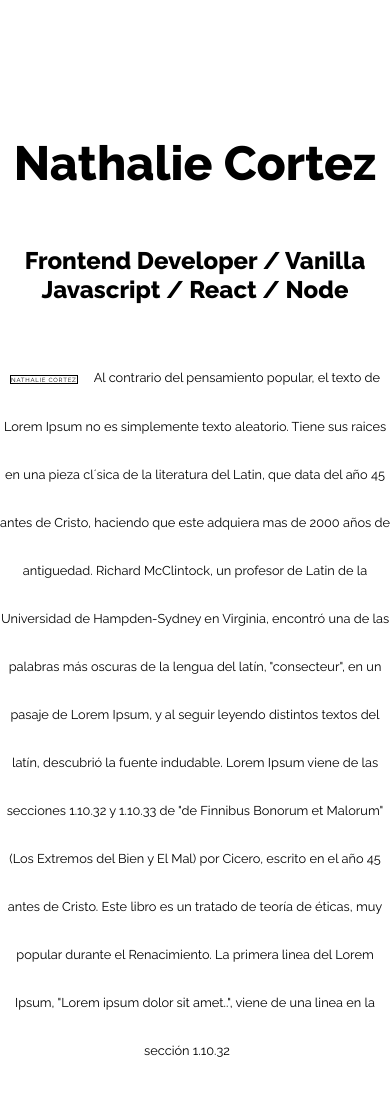
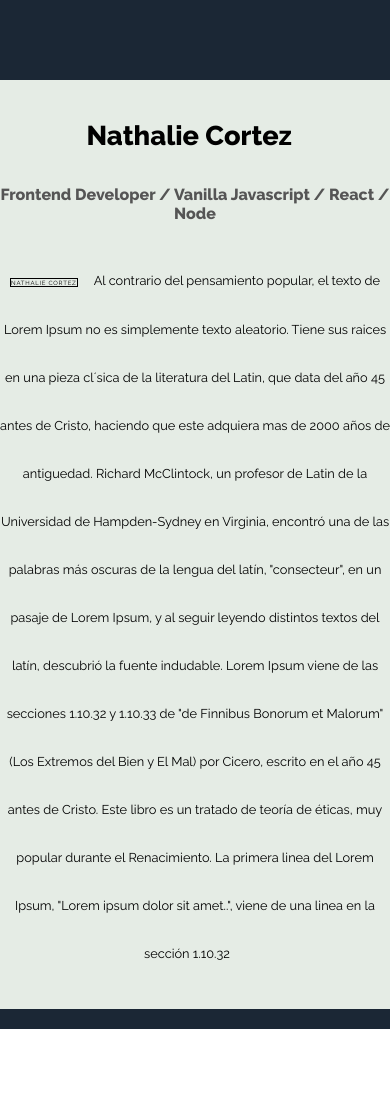
Before and after one commit to NathaliCo/NathaliCo.github.io, a React (Create React App) app: page /HomePage in a window 390 px wide. Shown: the top 1096 px of the page. After the commit the page ends 1068 px from the top, so only its background shows below. Built offline with nearby package versions, Linux system fonts and the light colour scheme; some icons are missing.

Commit message:
Add colors to HomePage

```diff
--- a/src/App.css
+++ b/src/App.css
@@ -11,6 +11,7 @@ body {
 
 /* Presentation */
 .presentation{
+
   text-align:center;
   position: absolute;
 
@@ -34,9 +35,8 @@ body {
 
 }
 .namePresentation {
-
 animation: showup 7s ;
-color: black;
+color:#99B898;
 font-size: 3.0em;
 font-weight: 12.5rem;
 display:inline-block;
@@ -44,7 +44,7 @@ overflow:hidden;
 }
 
 .frontendPresentation {
-	color:red;
+color:red;
 	font-size: 3.5em;
   width:0px;
 	animation: reveal 7s ;
@@ -55,6 +55,7 @@ overflow:hidden;
 }
 
 .builtTogether{
+  color:#555;
   animation: showup 30s ;
 }
 
@@ -91,7 +92,7 @@ overflow:hidden;
 
   .namePresentation {
   animation: showup 7s ;
-  color: black;
+
   font-size: 2.1em;
    display:inline-block;
   overflow:hidden;
@@ -147,6 +148,7 @@ overflow:hidden;
 .homePage{
   /* background-color: #465362; */
   position: relative;
+  background-color: rgb(229, 236, 229);
 }
 
 .lta-source {
@@ -163,9 +165,8 @@ overflow:hidden;
 }
 
 .nf {
-  color: #000;
+  color: black;
   text-align: center;
-
   /* background-color: #EDE7D9; */
 	font-family: 'Raleway', sans-serif;
   line-height: 3em;
@@ -174,6 +175,7 @@ overflow:hidden;
 }
 
 .nf-r1 {
+  color:#555;
   font-size: 1.5em;
   font-style: normal;
   font-weight: 50rem;
@@ -181,6 +183,7 @@ overflow:hidden;
   position: relative;
   display: inline-block;
   margin-bottom: 2em;
+
 }
 
 .nf-r1::after {
@@ -193,14 +196,13 @@ margin-right: 4%;
   bottom: -0.5em;
   right: 0;
   left: 0;
-  /* background-color: #000; */
 }
 
 .nf-r2 {
   font-family: 'Raleway', sans-serif;
   font-size: 3em;
   line-height: 1em;
-  font-weight: 18.75rem;
+
 
 }
 
@@ -209,20 +211,23 @@ margin-right: 4%;
 	width: 100%;
   height: 5rem;
   width: 100%;
+  /* background-color: #2A363B; */
+  /* background-color: #99B898; */
+  /* background-color: #FECEA8; */
+  background-color: #1B2735;
 }
 
 nav.navigation{
   float: left ;
-  margin-left: 2%;
 
+  background-color: #1B2735;
   width: 100%;
 }
 
-div.container a,div.containerNav a
+div.container a, div.containerNav a
 {
   float: right;
-    color: #000;
-    text-decoration: none;
+    color: whitesmoke;
     font: 2.5rem 'Raleway';
     margin: 0px 0.625rem;
   padding: 0.625rem 0.625rem;
@@ -230,7 +235,12 @@ div.container a,div.containerNav a
 		cursor: pointer;
 
 }
-
+div.container a{
+  float: right;
+}
+div.containerNav a{
+  float: left;
+}
 /* Brackets go out */
 div.brackets a:before, div.brackets a:after
 {
@@ -270,7 +280,9 @@ div.brackets a:hover:before, div.brackets a:hover:after
 }
 
 @media screen and (max-width: 320px){
-
+  div.containerNav{
+    margin-left: 0%;
+  }
   .nf {
     line-height: 3em;
     padding-top: 5%;
@@ -287,9 +299,8 @@ div.brackets a:hover:before, div.brackets a:hover:after
 
   div.containerNav a
 {
-    color: #000;
     text-decoration: none;
-    font: 2.5rem 'Raleway';
+    font: 2rem 'Raleway';
     margin: 0px 0.1%;
 		position: relative;
     cursor: pointer;
@@ -299,9 +310,11 @@ div.brackets a:hover:before, div.brackets a:hover:after
     /* background-color: #000; */
 
   }
-
+.nf-r1{
+  font-size: 1em;
+}
   .nf-r2 {
-    font-size: 1.6em;
+    font-size: 1.7em;
     margin-right: 3%;
   }
 
@@ -317,14 +330,26 @@ div.brackets a:hover:before, div.brackets a:hover:after
   }
   }
 
-  @media screen and (max-width: 375px){
+  @media screen and (max-width: 425px){
+    div.containerNav{
+     /* margin-left: 13%; */
+    }
     div.containerNav a {
     float: left;
-    color: #000;
-    margin: 0px 0%;
+    justify-items: center;
+    font: 2.3rem 'Raleway';
 		position: relative;
     cursor: pointer;
+    margin: 0px 0.1%;
 }
+
+.nf-r1{
+  font-size: 1em;
+}
+  .nf-r2 {
+    font-size: 1.7em;
+    margin-right: 3%;
+  }
   }
 
 
--- /dev/null
+++ b/src/components/BottomNavigation.js
@@ -0,0 +1,22 @@
+import React, { Component } from 'react'
+
+export default class BottomNavigation extends Component {
+    render() {
+        return (
+            <div>
+               <nav className= "navigation">
+                <div className="containerNav brackets">
+
+                        <a className= "navIcons"><i className="lni-home "></i></a>
+                        <a className= "navIcons"><i className="lni-user"></i></a>
+                        <a className= "navIcons"><i className="lni-code-alt"></i></a>
+                        <a className= "navIcons"><i className="lni-folder"></i></a>
+                        <a className= "navIcons"><i className="lni-envelope lni-burst-effect"></i></a>
+
+                      </div>
+
+        </nav>
+            </div>
+        )
+    }
+}
--- a/src/components/Home.js
+++ b/src/components/Home.js
@@ -1,5 +1,6 @@
 import React, { Component } from 'react'
-
+import SocialNetworksBar from './SocialNetworksBar'
+import BottomNavigation from './BottomNavigation'
 export default class WelcomePage extends Component {
   constructor() {
 		super();
@@ -29,12 +30,7 @@ export default class WelcomePage extends Component {
 
         return (
             <section className = "homePage" style={hidden}>
-        <nav className = "socialNetworks">
-                <div className="container brackets">
-                        <a><i className="lni-github-original"></i></a>
-                        <a><i className="lni-linkedin-original"></i></a>
-                      </div>
-        </nav>
+       <SocialNetworksBar/>
       <div className="nf">
           <div>
             <h1 className="nf-r2 ">Nathalie Cortez</h1>
@@ -46,17 +42,7 @@ export default class WelcomePage extends Component {
           </div>
 
         </div>
-        <nav className= "navigation">
-                <div className="containerNav brackets">
-                        <a className= "navIcons"><i className="lni-home"></i></a>
-                        <a className= "navIcons"><i className="lni-user"></i></a>
-                        <a className= "navIcons"><i className="lni-code-alt"></i></a>
-                        <a className= "navIcons"><i className="lni-folder"></i></a>
-                        <a className= "navIcons"><i className="lni-envelope"></i></a>
-
-                      </div>
-
-        </nav>
+        <BottomNavigation/>
     </section>
         )
     }
--- /dev/null
+++ b/src/components/SocialNetworksBar.js
@@ -0,0 +1,17 @@
+import React, { Component } from 'react'
+
+export default class SocialNetworksBar extends Component {
+    render() {
+        return (
+            <div>
+                 <nav className = "socialNetworks">
+                <div className="container brackets">
+
+                        <a><i className="lni-github-original "></i></a>
+                        <a><i className="lni-linkedin-original"></i></a>
+                      </div>
+        </nav>
+            </div>
+        )
+    }
+}
```
Also changed, not shown: src/components/welcome.css.
